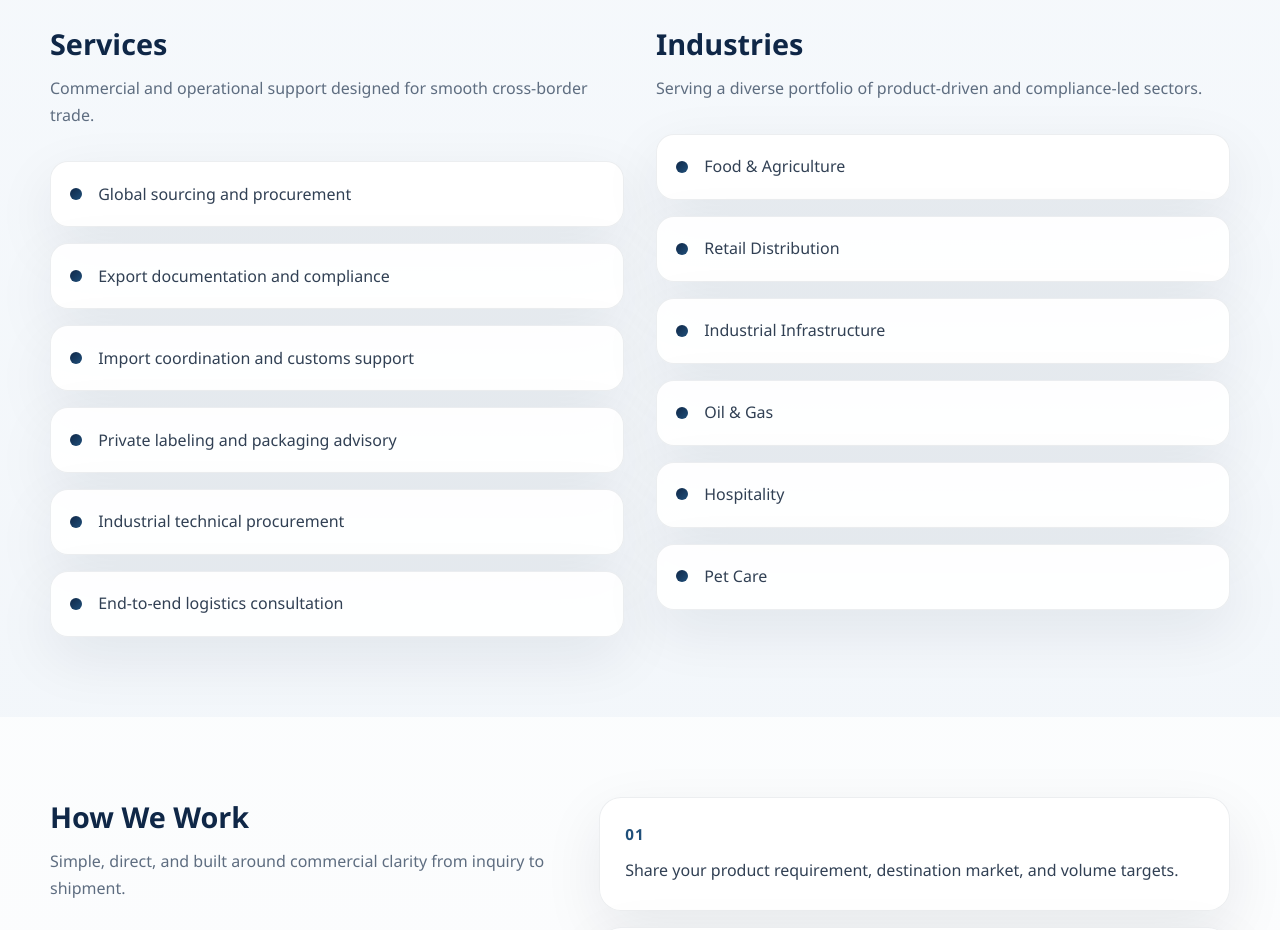
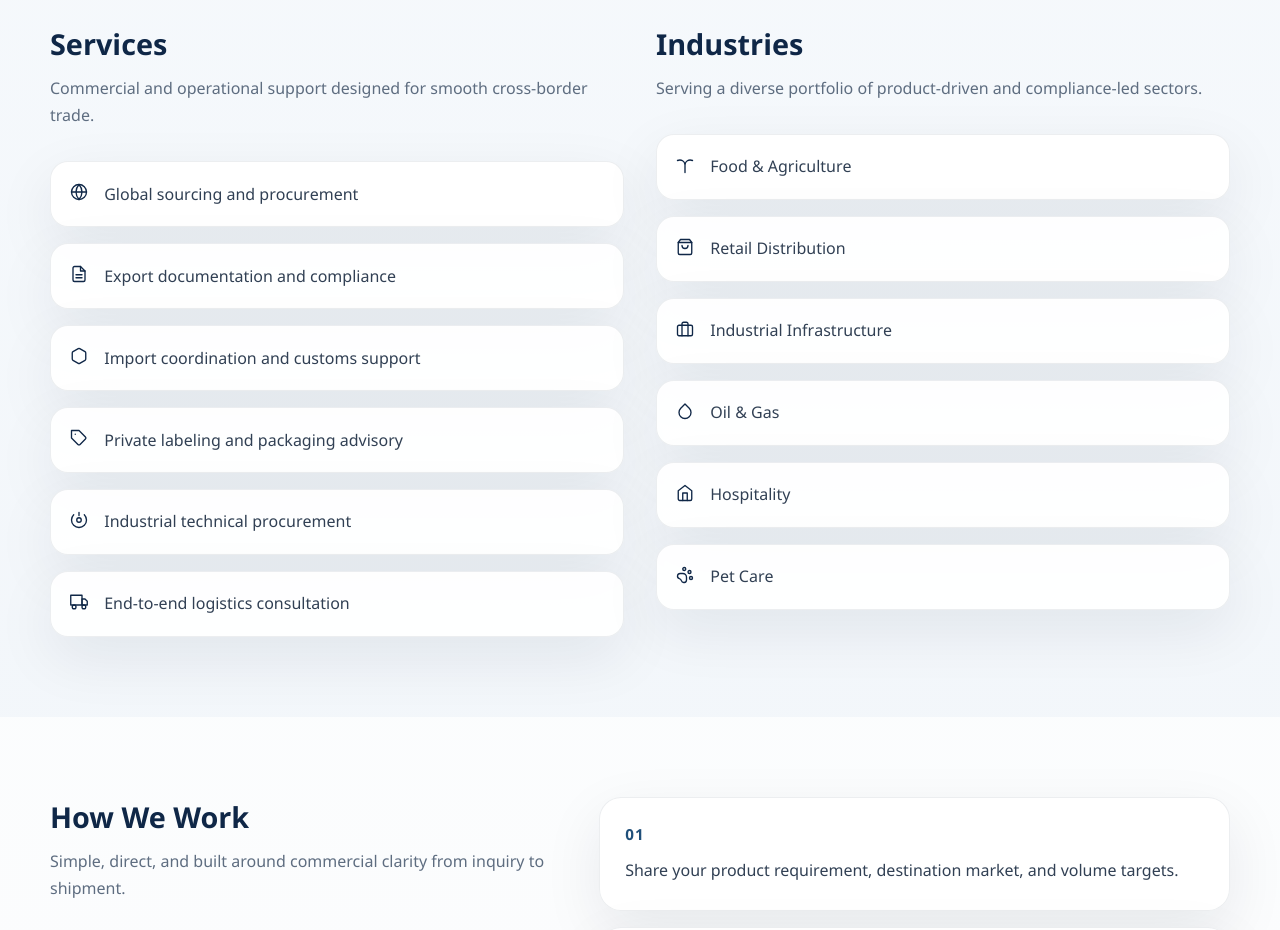
Before and after one commit to asiduogroup-design/asiduo, a React (Create React App) app in the folder frontend/: page / in a window 1280 px wide. Shown: the part 1860-2790 px from the top of the page. Built offline with nearby package versions, Linux system fonts and the light colour scheme; no server answers.

Commit message:
in home page services and industries section syling is added

```diff
--- a/frontend/src/pages/HomePage.js
+++ b/frontend/src/pages/HomePage.js
@@ -1,4 +1,5 @@
 import { Link } from "react-router-dom";
+import { useEffect, useRef } from "react";
 import SectionHeader from "../components/common/SectionHeader";
 import LoadingSpinner from "../components/common/LoadingSpinner";
 import EmptyState from "../components/common/EmptyState";
@@ -46,9 +47,110 @@ const tradeSteps = [
   "Commercial coordination, documentation, and shipment planning move into execution."
 ];
 
+const serviceIcons = {
+  "Global sourcing and procurement": (
+    <svg width="18" height="18" viewBox="0 0 24 24" fill="none" stroke="currentColor" strokeWidth="1.8" strokeLinecap="round" strokeLinejoin="round">
+      <circle cx="12" cy="12" r="10"/>
+      <path d="M2 12h20M12 2a15.3 15.3 0 0 1 4 10 15.3 15.3 0 0 1-4 10A15.3 15.3 0 0 1 8 12a15.3 15.3 0 0 1 4-10z"/>
+    </svg>
+  ),
+  "Export documentation and compliance": (
+    <svg width="18" height="18" viewBox="0 0 24 24" fill="none" stroke="currentColor" strokeWidth="1.8" strokeLinecap="round" strokeLinejoin="round">
+      <path d="M14 2H6a2 2 0 0 0-2 2v16a2 2 0 0 0 2 2h12a2 2 0 0 0 2-2V8z"/>
+      <polyline points="14,2 14,8 20,8"/>
+      <line x1="16" y1="13" x2="8" y2="13"/>
+      <line x1="16" y1="17" x2="8" y2="17"/>
+    </svg>
+  ),
+  "Import coordination and customs support": (
+    <svg width="18" height="18" viewBox="0 0 24 24" fill="none" stroke="currentColor" strokeWidth="1.8" strokeLinecap="round" strokeLinejoin="round">
+      <path d="M21 16V8a2 2 0 0 0-1-1.73l-7-4a2 2 0 0 0-2 0l-7 4A2 2 0 0 0 3 8v8a2 2 0 0 0 1 1.73l7 4a2 2 0 0 0 2 0l7-4A2 2 0 0 0 21 16z"/>
+    </svg>
+  ),
+  "Private labeling and packaging advisory": (
+    <svg width="18" height="18" viewBox="0 0 24 24" fill="none" stroke="currentColor" strokeWidth="1.8" strokeLinecap="round" strokeLinejoin="round">
+      <path d="M20.59 13.41l-7.17 7.17a2 2 0 0 1-2.83 0L2 12V2h10l8.59 8.59a2 2 0 0 1 0 2.82z"/>
+      <line x1="7" y1="7" x2="7.01" y2="7"/>
+    </svg>
+  ),
+  "Industrial technical procurement": (
+    <svg width="18" height="18" viewBox="0 0 24 24" fill="none" stroke="currentColor" strokeWidth="1.8" strokeLinecap="round" strokeLinejoin="round">
+      <circle cx="12" cy="12" r="3"/>
+      <path d="M19.07 4.93a10 10 0 1 1-14.14 0M12 2v4"/>
+    </svg>
+  ),
+  "End-to-end logistics consultation": (
+    <svg width="18" height="18" viewBox="0 0 24 24" fill="none" stroke="currentColor" strokeWidth="1.8" strokeLinecap="round" strokeLinejoin="round">
+      <rect x="1" y="3" width="15" height="13"/>
+      <path d="M16 8h4l3 3v5h-7V8z"/>
+      <circle cx="5.5" cy="18.5" r="2.5"/>
+      <circle cx="18.5" cy="18.5" r="2.5"/>
+    </svg>
+  )
+};
+
+const industryIcons = {
+  "Food & Agriculture": (
+    <svg width="18" height="18" viewBox="0 0 24 24" fill="none" stroke="currentColor" strokeWidth="1.8" strokeLinecap="round" strokeLinejoin="round">
+      <path d="M12 22V12M12 12C12 7 7 4 2 6M12 12C12 7 17 4 22 6"/>
+    </svg>
+  ),
+  "Retail Distribution": (
+    <svg width="18" height="18" viewBox="0 0 24 24" fill="none" stroke="currentColor" strokeWidth="1.8" strokeLinecap="round" strokeLinejoin="round">
+      <path d="M6 2L3 6v14a2 2 0 0 0 2 2h14a2 2 0 0 0 2-2V6l-3-4z"/>
+      <line x1="3" y1="6" x2="21" y2="6"/>
+      <path d="M16 10a4 4 0 0 1-8 0"/>
+    </svg>
+  ),
+  "Industrial Infrastructure": (
+    <svg width="18" height="18" viewBox="0 0 24 24" fill="none" stroke="currentColor" strokeWidth="1.8" strokeLinecap="round" strokeLinejoin="round">
+      <rect x="2" y="7" width="20" height="14" rx="2"/>
+      <path d="M16 21V5a2 2 0 0 0-2-2h-4a2 2 0 0 0-2 2v16"/>
+    </svg>
+  ),
+  "Oil & Gas": (
+    <svg width="18" height="18" viewBox="0 0 24 24" fill="none" stroke="currentColor" strokeWidth="1.8" strokeLinecap="round" strokeLinejoin="round">
+      <path d="M12 2.69l5.66 5.66a8 8 0 1 1-11.31 0z"/>
+    </svg>
+  ),
+  "Hospitality": (
+    <svg width="18" height="18" viewBox="0 0 24 24" fill="none" stroke="currentColor" strokeWidth="1.8" strokeLinecap="round" strokeLinejoin="round">
+      <path d="M3 9l9-7 9 7v11a2 2 0 0 1-2 2H5a2 2 0 0 1-2-2z"/>
+      <polyline points="9,22 9,12 15,12 15,22"/>
+    </svg>
+  ),
+  "Pet Care": (
+    <svg width="18" height="18" viewBox="0 0 24 24" fill="none" stroke="currentColor" strokeWidth="1.8" strokeLinecap="round" strokeLinejoin="round">
+      <circle cx="11" cy="4" r="2"/>
+      <circle cx="18" cy="8" r="2"/>
+      <circle cx="20" cy="16" r="2"/>
+      <path d="M9 10a5 5 0 0 1 5 5v3.5a3.5 3.5 0 0 1-6.84 1.045Q6.52 17.48 4.46 16.84A3.5 3.5 0 0 1 5.5 10Z"/>
+    </svg>
+  )
+};
+
 const HomePage = () => {
   const { data, loading } = useAsync(() => productService.getProducts());
   const featuredProducts = data?.data?.slice(0, 6) || [];
+  const servicesRef = useRef(null);
+  const industriesRef = useRef(null);
+
+  useEffect(() => {
+    const observer = new IntersectionObserver(
+      (entries) => {
+        entries.forEach((entry) => {
+          if (entry.isIntersecting) {
+            entry.target.classList.add("animate-in");
+            observer.unobserve(entry.target);
+          }
+        });
+      },
+      { threshold: 0.15 }
+    );
+    if (servicesRef.current) observer.observe(servicesRef.current);
+    if (industriesRef.current) observer.observe(industriesRef.current);
+    return () => observer.disconnect();
+  }, []);
 
   return (
     <>
@@ -146,11 +248,17 @@ const HomePage = () => {
               subtitle="Commercial and operational support designed for smooth cross-border trade."
               align="left"
             />
-            <div className="stack-list">
-              {services.map((service) => (
-                <div className="service-line-card" key={service}>
-                  <span className="service-line-mark" />
-                  <p>{service}</p>
+            <div className="stack-list" ref={servicesRef}>
+              {services.map((service, i) => (
+                <div className="service-line-card" key={service} style={{ "--i": i }}>
+                  <span className="service-icon">{serviceIcons[service]}</span>
+                  <p>
+                    {service.split("").map((char, li) => (
+                      <span key={li} className="letter" style={{ "--li": li }}>
+                        {char === " " ? "\u00A0" : char}
+                      </span>
+                    ))}
+                  </p>
                 </div>
               ))}
             </div>
@@ -161,11 +269,17 @@ const HomePage = () => {
               subtitle="Serving a diverse portfolio of product-driven and compliance-led sectors."
               align="left"
             />
-            <div className="stack-list">
-              {industries.map((industry) => (
-                <div className="service-line-card" key={industry}>
-                  <span className="service-line-mark" />
-                  <p>{industry}</p>
+            <div className="stack-list" ref={industriesRef}>
+              {industries.map((industry, i) => (
+                <div className="service-line-card" key={industry} style={{ "--i": i }}>
+                  <span className="service-icon">{industryIcons[industry]}</span>
+                  <p>
+                    {industry.split("").map((char, li) => (
+                      <span key={li} className="letter" style={{ "--li": li }}>
+                        {char === " " ? "\u00A0" : char}
+                      </span>
+                    ))}
+                  </p>
                 </div>
               ))}
             </div>
--- a/frontend/src/styles/index.css
+++ b/frontend/src/styles/index.css
@@ -432,6 +432,13 @@ main {
   border-radius: 18px;
   background: rgba(255, 255, 255, 0.92);
   box-shadow: var(--shadow-soft);
+  transition: background 0.25s ease, transform 0.25s ease, box-shadow 0.25s ease;
+}
+
+.service-line-card:hover {
+  background: #e8f4ff;
+  transform: translateY(-4px);
+  box-shadow: 0 24px 45px rgba(31, 79, 122, 0.18);
 }
 
 .service-line-card p {
@@ -439,13 +446,37 @@ main {
   line-height: 1.7;
 }
 
-.service-line-mark {
+.service-icon {
   flex-shrink: 0;
-  width: 12px;
-  height: 12px;
-  margin-top: 0.45rem;
-  border-radius: 999px;
-  background: linear-gradient(135deg, var(--color-navy), var(--color-blue));
+  display: flex;
+  align-items: center;
+  margin-top: 0.15rem;
+  color: var(--color-navy);
+  transition: color 0.25s ease;
+}
+
+.service-line-card:hover .service-icon {
+  color: var(--color-blue);
+}
+
+.service-line-card .letter {
+  display: inline-block;
+}
+
+.service-line-card:hover .letter {
+  animation: typeIn 0.05s ease both;
+  animation-delay: calc(var(--li, 0) * 0.025s);
+}
+
+@keyframes typeIn {
+  from {
+    opacity: 0;
+    transform: translateY(4px);
+  }
+  to {
+    opacity: 1;
+    transform: translateY(0);
+  }
 }
 
 .process-shell {
@@ -578,6 +609,26 @@ main {
 .admin-list {
   display: grid;
   gap: 1rem;
+}
+
+@keyframes slideInUp {
+  from {
+    opacity: 0;
+    transform: translateY(22px);
+  }
+  to {
+    opacity: 1;
+    transform: translateY(0);
+  }
+}
+
+.stack-list .service-line-card {
+  opacity: 0;
+}
+
+.stack-list.animate-in .service-line-card {
+  animation: slideInUp 0.42s ease both;
+  animation-delay: calc(var(--i, 0) * 0.1s);
 }
 
 .product-card {
```
